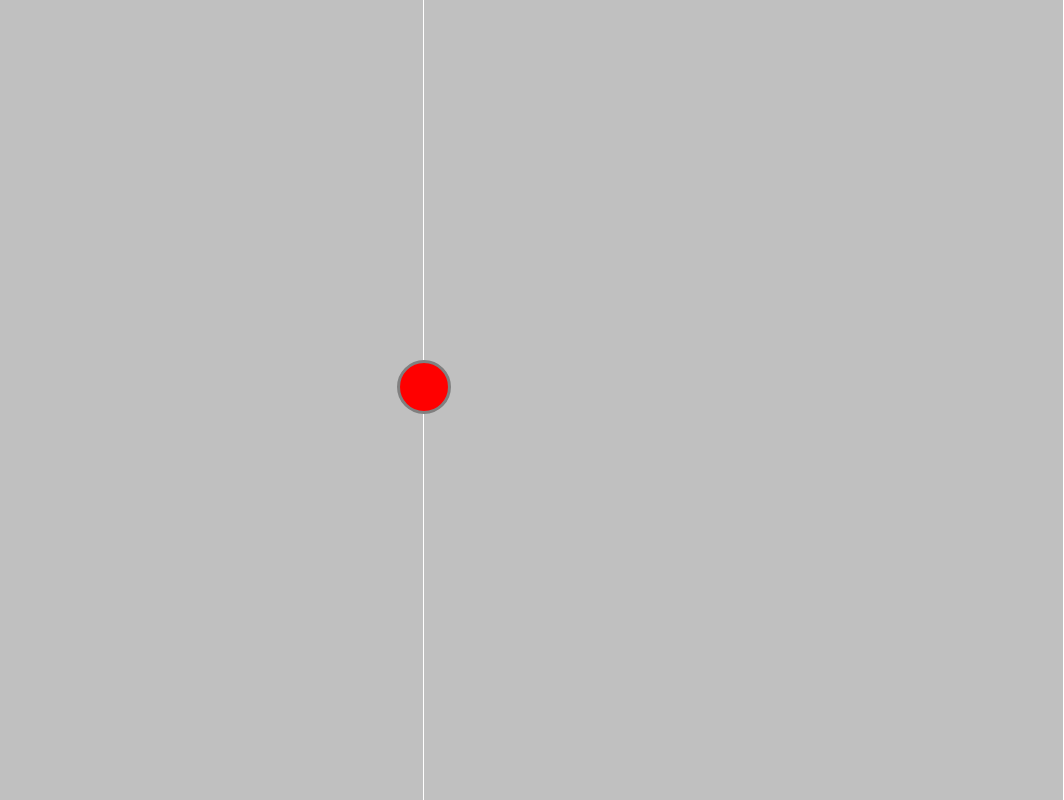
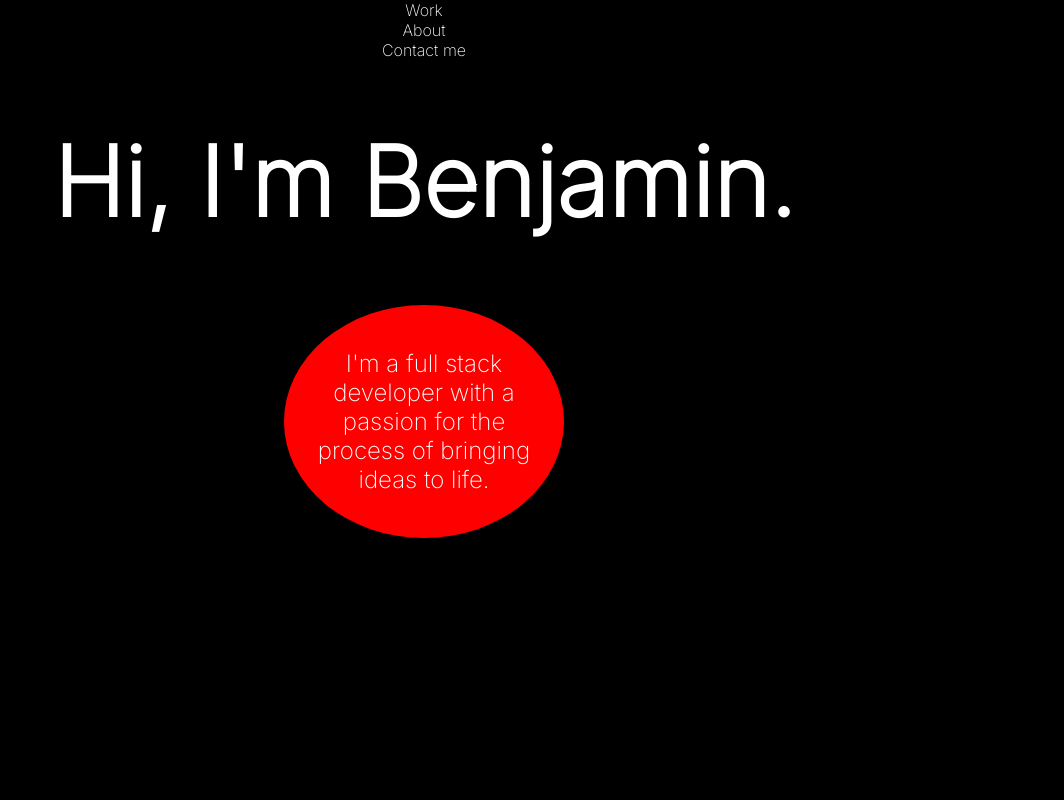
Before and after one commit to benskov95/portfolio, a React (Create React App) app: page / in a window 1280 px wide. Shown: the whole page, without its empty margins (216-1280 px from the left). Built offline with nearby package versions, Linux system fonts and the light colour scheme.

Commit message:
started setting up homepage + navbar.

```diff
--- a/public/index.html
+++ b/public/index.html
@@ -10,34 +10,13 @@
       content="Web site created using create-react-app"
     />
     <link rel="apple-touch-icon" href="%PUBLIC_URL%/logo192.png" />
-    <!--
-      manifest.json provides metadata used when your web app is installed on a
-      user's mobile device or desktop. See https://developers.google.com/web/fundamentals/web-app-manifest/
-    -->
-    <link rel="manifest" href="%PUBLIC_URL%/manifest.json" />
-    <!--
-      Notice the use of %PUBLIC_URL% in the tags above.
-      It will be replaced with the URL of the `public` folder during the build.
-      Only files inside the `public` folder can be referenced from the HTML.
-
-      Unlike "/favicon.ico" or "favicon.ico", "%PUBLIC_URL%/favicon.ico" will
-      work correctly both with client-side routing and a non-root public URL.
-      Learn how to configure a non-root public URL by running `npm run build`.
-    -->
+    <link rel="preconnect" href="https://fonts.googleapis.com">
+    <link rel="preconnect" href="https://fonts.gstatic.com" crossorigin>
+    <link href="https://fonts.googleapis.com/css2?family=Inter:wght@200&display=swap" rel="stylesheet">
     <title>React App</title>
   </head>
   <body>
     <noscript>You need to enable JavaScript to run this app.</noscript>
     <div id="root"></div>
-    <!--
-      This HTML file is a template.
-      If you open it directly in the browser, you will see an empty page.
-
-      You can add webfonts, meta tags, or analytics to this file.
-      The build step will place the bundled scripts into the <body> tag.
-
-      To begin the development, run `npm start` or `yarn start`.
-      To create a production bundle, use `npm run build` or `yarn build`.
-    -->
   </body>
 </html>
--- a/src/App.js
+++ b/src/App.js
@@ -1,10 +1,14 @@
+import Home from './components/Home';
 import Intro from './components/Intro';
+import Navbar from './components/Navbar';
 import './root-css/App.css';
 
 function App() {
   return (
     <div className="App">
-      <Intro />
+      {/* <Intro /> */}
+      <Navbar />
+      <Home />
     </div>
   );
 }
--- /dev/null
+++ b/src/components/Home.js
@@ -0,0 +1,12 @@
+import "./css/Home.css";
+
+export default function Home() {
+    return (
+        <div id="home-container">
+            <h1 id="home-title">Hi, I'm Benjamin.</h1>
+            <div id="bubble">
+                <p>I'm a full stack developer with a passion for the process of bringing ideas to life.</p>
+            </div>
+        </div>
+    )
+}
--- /dev/null
+++ b/src/components/Navbar.js
@@ -0,0 +1,11 @@
+import "./css/Navbar.css";
+
+export default function Navbar() {
+    return (
+        <div id="navbar-container">
+            <div className="nav-item">Work</div>
+            <div className="nav-item">About</div>
+            <div className="nav-item">Contact me</div>
+        </div>
+    )
+}
--- /dev/null
+++ b/src/components/css/Home.css
@@ -0,0 +1,22 @@
+#home-container {
+    position: absolute;
+    margin: auto;
+    left: 0;
+    right: 0;
+}
+
+#bubble {
+    width: 30vh;
+    background-color: red;
+    padding: 20px;
+    border-radius: 50%;
+    margin: auto;
+}
+
+#home-title {
+    font-size: 6rem;
+}
+
+#bubble p {
+    font-size: 1.5rem;
+}
--- a/src/components/css/Intro.css
+++ b/src/components/css/Intro.css
@@ -1,79 +1,110 @@
 #intro-container {
     display: flex;
     height: 100vh;
+    width: 100%;
     justify-content: center;
+    position: absolute;
+    left: 0;
+    top: 0;
+    z-index: 1;
 }
 
 #door-left {
     width: 50%;
     height: 100vh;
-    background-color: silver;
-    border-right: 1px solid;
+    background: rgb(116,8,9);
+    background: linear-gradient(229deg, rgba(116,8,9,1) 0%, rgba(255,177,177,1) 45%, rgba(196,12,14,1) 75%);
+    border-right: 1px solid black;
+    z-index: 1;
 }
 
 #door-right {
     width: 50%;
     height: 100vh;
-    background-color: silver;
-    border-right: 1px solid;
+    background: rgb(116,8,9);
+    background: linear-gradient(229deg, rgba(116,8,9,1) 0%, rgba(255,177,177,1) 45%, rgba(196,12,14,1) 75%);
+    border-right: 1px solid black;
+    z-index: 1;
 }
 
 #door-left-moved {
     width: 50%;
     height: 100vh;
-    background-color: silver;
-    border-right: 1px solid;
+    background: rgb(116,8,9);
+    background: linear-gradient(229deg, rgba(116,8,9,1) 0%, rgba(0,0,0,1) 45%, rgba(196,12,14,1) 75%);
+    border-right: 1px solid black;
     overflow-x: hidden;
     animation: move-door-left 1s forwards;
+    animation-delay: 1s;
 }
 
 #door-right-moved {
     width: 50%;
     height: 100vh;
-    background-color: silver;
-    border-right: 1px solid;
+    background: rgb(116,8,9);
+    background: linear-gradient(229deg, rgba(116,8,9,1) 0%, rgba(0,0,0,1) 45%, rgba(196,12,14,1) 75%);
+    border-right: 1px solid black;
     overflow-x: hidden;
     animation: move-door-right 1s forwards;
+    animation-delay: 1s;
 }
 
 #door-btn {
     position: absolute;
-    background-color: red;
+    background-color: black;
     width: 3rem;
     height: 3rem;
     margin-top: 45vh;
     border-radius: 50%;
     border: 3px solid gray;
     cursor: pointer;
+    z-index: 2;
 }
 
 #door-btn-moved {
     position: absolute;
-    background-color: red;
+    background-color: black;
     width: 3rem;
     height: 3rem;
     margin-top: 45vh;
     border-radius: 50%;
     border: 3px solid gray;
     cursor: pointer;
-    animation: move-btn 1s forwards;
+    animation: activated 1s forwards, move-btn 1s forwards, fade 0.5s forwards;
+    animation-delay: 0s, 1s, 2s;
 }
 
 @keyframes move-door-left {
     to {
         margin-right: 50%;
+        background: rgb(116,8,9);
+        background: linear-gradient(229deg, rgba(116,8,9,1) 0%, rgba(0,0,0,1) 45%, rgba(196,12,14,1) 75%);
+
     }
 }
 
 @keyframes move-door-right {
     to {
         margin-left: 50%;
+        background: rgb(116,8,9);
+        background: linear-gradient(229deg, rgba(116,8,9,1) 0%, rgba(0,0,0,1) 45%, rgba(196,12,14,1) 75%);
+    }
+}
+
+@keyframes activated {
+    to {
+        background-color: red;
     }
 }
 
 @keyframes move-btn {
     to {
-        background-color: green;
         margin-left: 100%;
     }
 }
+
+@keyframes fade {
+    to {
+        opacity: 0;
+    }
+}
--- /dev/null
+++ b/src/components/css/Navbar.css
@@ -0,0 +1,7 @@
+#navbar-container {
+
+}
+
+.nav-item {
+
+}
--- a/src/root-css/App.css
+++ b/src/root-css/App.css
@@ -1,3 +1,5 @@
 .App {
   text-align: center;
+  position: relative;
+  z-index: -1;
 }
--- a/src/root-css/index.css
+++ b/src/root-css/index.css
@@ -1,11 +1,9 @@
 body {
-  background-color: rgb(56, 54, 54);
+  background-color: black;
   color: white;
-  overflow-x: hidden;
+  overflow: hidden;
   margin: 0;
-  font-family: -apple-system, BlinkMacSystemFont, 'Segoe UI', 'Roboto', 'Oxygen',
-    'Ubuntu', 'Cantarell', 'Fira Sans', 'Droid Sans', 'Helvetica Neue',
-    sans-serif;
+  font-family: "Inter";
   -webkit-font-smoothing: antialiased;
   -moz-osx-font-smoothing: grayscale;
 }
```
